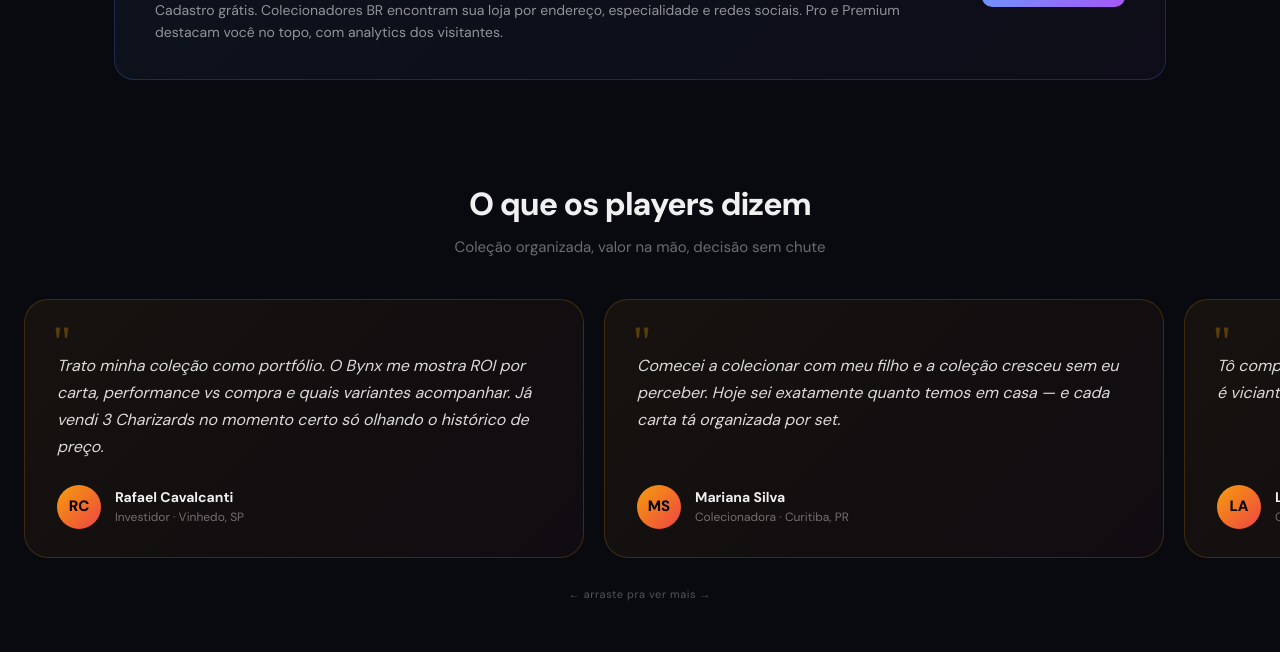
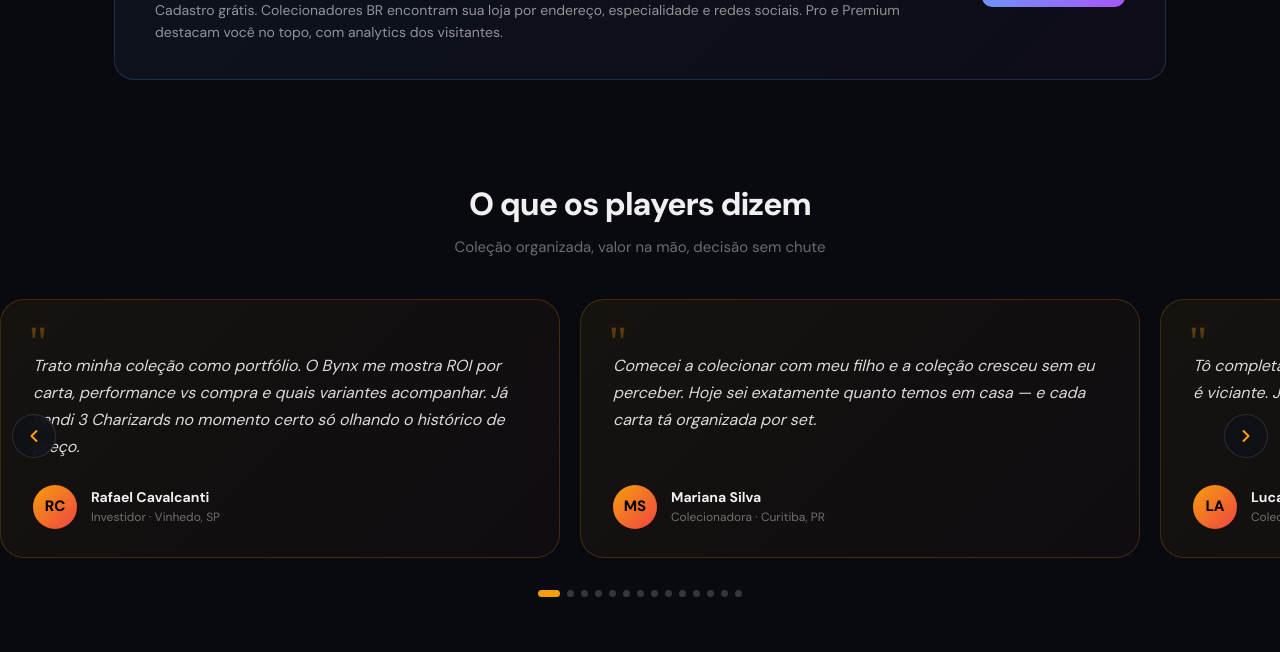
Before and after one commit to brazildigital1403/tcg-invest, a Next.js app: page / in a window 1280 px wide. Shown: the part 5980-6632 px from the top of the page. Built offline with nearby package versions, Linux system fonts and the light colour scheme; no server answers.

Commit message:
feat(landing): UX carousel depoimentos (setas, bullets, anti-back-gesture)

```diff
--- a/src/app/page.tsx
+++ b/src/app/page.tsx
@@ -24,6 +24,234 @@ function FaqItem({ q, a }: { q: string; a: string }) {
         <p style={{ fontSize: 14, color: 'rgba(255,255,255,0.55)', lineHeight: 1.7, paddingBottom: 20 }}>{a}</p>
       )}
     </div>
+  )
+}
+
+// ─── Depoimentos ─────────────────────────────────────────────────────────────
+// 14 depoimentos com nomes BR realistas em carousel scroll-snap.
+// UX: setas (desktop) + bullets clicáveis (ambos) + overscroll-behavior-x
+// pra bloquear o back-gesture do trackpad no Mac.
+
+const TESTIMONIALS = [
+  { initials: 'RC', name: 'Rafael Cavalcanti', role: 'Investidor', city: 'Vinhedo, SP', text: 'Trato minha coleção como portfólio. O Bynx me mostra ROI por carta, performance vs compra e quais variantes acompanhar. Já vendi 3 Charizards no momento certo só olhando o histórico de preço.' },
+  { initials: 'MS', name: 'Mariana Silva', role: 'Colecionadora', city: 'Curitiba, PR', text: 'Comecei a colecionar com meu filho e a coleção cresceu sem eu perceber. Hoje sei exatamente quanto temos em casa — e cada carta tá organizada por set.' },
+  { initials: 'LA', name: 'Lucas Almeida', role: 'Colecionador', city: 'Belo Horizonte, MG', text: 'Tô completando o 151 carta por carta. A barra de progresso por set é viciante. Já são 87% e não vou parar até zerar.' },
+  { initials: 'GO', name: 'Gabriel Oliveira', role: 'Competitivo', city: 'São Paulo, SP', text: 'Monto deck pra torneio e antes de comprar carta eu sempre confiro o histórico no Bynx. Já evitei comprar carta hypeada que ia desabar — e desabou na semana seguinte.' },
+  { initials: 'CO', name: 'Carlos Oliveira', role: 'Lojista', city: 'Campinas, SP', text: 'Tenho loja física há 6 anos. Uso o Bynx pra precificar carta usada que entra no balcão. Os valores médios batem com o que a galera aceita, não preciso negociar no chute.' },
+  { initials: 'CA', name: 'Camila Araújo', role: 'Colecionadora', city: 'Florianópolis, SC', text: 'Minha coleção é toda de Eeveelutions. O Bynx separa por variante (foil, reverse, alt art) e isso muda tudo — antes eu nem sabia que tinha 4 versões da mesma Sylveon.' },
+  { initials: 'MR', name: 'Marcelo Rocha', role: 'Veterano', city: 'Porto Alegre, RS', text: 'Joguei TCG na época do Charizard Base Set. Voltei adulto, comecei tudo de novo, mas agora com cabeça de coleção, não de moleque trocando carta no recreio. O Bynx é o que faltava nessa fase 2.' },
+  { initials: 'BF', name: 'Bruno Ferreira', role: 'Colecionador', city: 'Brasília, DF', text: 'Já perdi carta em mudança, já saí no prejuízo em troca, sabe como é. Agora tudo registrado, com foto e valor. Se sumir alguma, eu sei na hora.' },
+  { initials: 'FB', name: 'Fernanda Borges', role: 'Lojista', city: 'Fortaleza, CE', text: 'Vendo carta pelo Instagram e o Bynx é meu termômetro de preço. Quando uma variante começa a subir, eu vejo antes — e ajusto o anúncio antes do meu concorrente.' },
+  { initials: 'LC', name: 'Larissa Costa', role: 'Colecionadora', city: 'Goiânia, GO', text: 'Voltei a colecionar depois de 15 anos. O Bynx me deu o contexto que faltava: o que é raro hoje, o que valorizou, como organizar. Virei criança de novo, só que com planilha.' },
+  { initials: 'PH', name: 'Pedro Henrique', role: 'Competitivo', city: 'Niterói, RJ', text: 'Tô economizando pro Nationals. Cada carta que entra no deck eu lanço no Bynx pra ver o custo total. Saber que o deck me custou R$ 1.840 e tá valendo R$ 2.100 é satisfação pura.' },
+  { initials: 'DM', name: 'Diego Mendes', role: 'Colecionador', city: 'Recife, PE', text: '5 caixas de cartas aleatórias no armário há anos. Em 2 fins de semana escaneei tudo, organizei e descobri que tinha quase R$ 4 mil em carta lá. Sério.' },
+  { initials: 'AC', name: 'André Cardoso', role: 'Lojista', city: 'Joinville, SC', text: 'Organizo torneios locais e vendo cartas avulsas. O Bynx me dá controle de estoque + valor atualizado. Antes era planilha do Excel sofrendo, agora é só abrir o app.' },
+  { initials: 'BS', name: 'Beatriz Santos', role: 'Colecionadora', city: 'Salvador, BA', text: 'O app é bonito demais. Adicionar carta é rápido, ver a coleção dá orgulho, e o dashboard de patrimônio é meu xodó. Recomendei pra todo o grupo da liga.' },
+]
+
+const TESTIMONIAL_PAD_LEFT = 24 // bate com paddingLeft do scroller
+
+function TestimonialsCarousel() {
+  const scrollerRef = React.useRef<HTMLDivElement>(null)
+  const [activeIndex, setActiveIndex] = React.useState(0)
+  const [canPrev, setCanPrev] = React.useState(false)
+  const [canNext, setCanNext] = React.useState(true)
+
+  // Atualiza activeIndex e estado das setas conforme o scroll do container.
+  // Usa rAF pra throttlar e não disparar setState em cada pixel.
+  React.useEffect(() => {
+    const el = scrollerRef.current
+    if (!el) return
+
+    let raf = 0
+    const update = () => {
+      const cards = Array.from(el.children) as HTMLElement[]
+      if (cards.length === 0) return
+      const scrollLeft = el.scrollLeft
+      const isAtEnd = scrollLeft + el.clientWidth >= el.scrollWidth - 4
+
+      let closest = 0
+      if (isAtEnd) {
+        // No fim físico do scroll, o último card é sempre o ativo
+        // (pode não estar "colado à esquerda" mas é o que o user vê).
+        closest = cards.length - 1
+      } else {
+        let minDist = Infinity
+        cards.forEach((card, i) => {
+          const dist = Math.abs(card.offsetLeft - scrollLeft - TESTIMONIAL_PAD_LEFT)
+          if (dist < minDist) { minDist = dist; closest = i }
+        })
+      }
+      setActiveIndex(closest)
+      setCanPrev(scrollLeft > 4)
+      setCanNext(!isAtEnd)
+    }
+
+    const onScroll = () => {
+      cancelAnimationFrame(raf)
+      raf = requestAnimationFrame(update)
+    }
+
+    update()
+    el.addEventListener('scroll', onScroll, { passive: true })
+    window.addEventListener('resize', update)
+    return () => {
+      cancelAnimationFrame(raf)
+      el.removeEventListener('scroll', onScroll)
+      window.removeEventListener('resize', update)
+    }
+  }, [])
+
+  const scrollToIndex = (i: number) => {
+    const el = scrollerRef.current
+    if (!el) return
+    const cards = Array.from(el.children) as HTMLElement[]
+    const card = cards[i]
+    if (!card) return
+    el.scrollTo({ left: card.offsetLeft - TESTIMONIAL_PAD_LEFT, behavior: 'smooth' })
+  }
+
+  const arrowBase: React.CSSProperties = {
+    position: 'absolute',
+    top: '50%',
+    transform: 'translateY(-50%)',
+    zIndex: 2,
+    width: 44, height: 44, borderRadius: '50%',
+    background: 'rgba(15,17,23,0.85)',
+    border: '1px solid rgba(255,255,255,0.12)',
+    display: 'flex', alignItems: 'center', justifyContent: 'center',
+    transition: 'opacity 0.2s, color 0.2s, background 0.2s, border-color 0.2s',
+    backdropFilter: 'blur(8px)',
+    WebkitBackdropFilter: 'blur(8px)',
+    padding: 0,
+  }
+
+  return (
+    <section style={{ padding: '60px 0 40px', margin: '0 auto' }}>
+      <div style={{ textAlign: 'center', maxWidth: 720, margin: '0 auto 32px', padding: '0 24px' }}>
+        <h2 style={{ fontSize: 'clamp(22px, 3vw, 32px)', fontWeight: 800, letterSpacing: '-0.03em', marginBottom: 8 }}>
+          O que os players dizem
+        </h2>
+        <p style={{ color: 'rgba(255,255,255,0.4)', fontSize: 15 }}>
+          Coleção organizada, valor na mão, decisão sem chute
+        </p>
+      </div>
+
+      <div style={{ position: 'relative' }}>
+        {/* Seta esquerda */}
+        <button
+          type="button"
+          className="lp-testimonials-arrow"
+          aria-label="Depoimento anterior"
+          onClick={() => scrollToIndex(Math.max(0, activeIndex - 1))}
+          disabled={!canPrev}
+          style={{
+            ...arrowBase,
+            left: 12,
+            color: canPrev ? '#f59e0b' : 'rgba(255,255,255,0.2)',
+            cursor: canPrev ? 'pointer' : 'default',
+            opacity: canPrev ? 1 : 0.4,
+          }}
+        >
+          <svg width="20" height="20" viewBox="0 0 24 24" fill="none" stroke="currentColor" strokeWidth="2.5" strokeLinecap="round" strokeLinejoin="round" aria-hidden="true">
+            <polyline points="15 18 9 12 15 6" />
+          </svg>
+        </button>
+
+        {/* Seta direita */}
+        <button
+          type="button"
+          className="lp-testimonials-arrow"
+          aria-label="Próximo depoimento"
+          onClick={() => scrollToIndex(Math.min(TESTIMONIALS.length - 1, activeIndex + 1))}
+          disabled={!canNext}
+          style={{
+            ...arrowBase,
+            right: 12,
+            color: canNext ? '#f59e0b' : 'rgba(255,255,255,0.2)',
+            cursor: canNext ? 'pointer' : 'default',
+            opacity: canNext ? 1 : 0.4,
+          }}
+        >
+          <svg width="20" height="20" viewBox="0 0 24 24" fill="none" stroke="currentColor" strokeWidth="2.5" strokeLinecap="round" strokeLinejoin="round" aria-hidden="true">
+            <polyline points="9 18 15 12 9 6" />
+          </svg>
+        </button>
+
+        {/* Scroller */}
+        <div
+          ref={scrollerRef}
+          className="lp-testimonials-row"
+          role="region"
+          aria-label="Depoimentos de usuários"
+          style={{
+            display: 'flex',
+            gap: 20,
+            overflowX: 'auto',
+            scrollSnapType: 'x mandatory',
+            padding: '8px 24px 24px',
+            scrollbarWidth: 'none',
+            WebkitOverflowScrolling: 'touch',
+            overscrollBehaviorX: 'contain',
+          }}
+        >
+          {TESTIMONIALS.map((t, i) => (
+            <article
+              key={i}
+              style={{
+                flex: '0 0 auto',
+                width: 'min(560px, 86vw)',
+                scrollSnapAlign: 'start',
+                background: 'linear-gradient(135deg, rgba(245,158,11,0.06), rgba(239,68,68,0.04))',
+                border: '1px solid rgba(245,158,11,0.2)',
+                borderRadius: 24,
+                padding: '36px 32px 28px',
+                position: 'relative',
+                display: 'flex',
+                flexDirection: 'column',
+              }}
+            >
+              <span style={{ position: 'absolute', top: 20, left: 28, fontSize: 44, color: 'rgba(245,158,11,0.3)', fontFamily: 'Georgia, serif', lineHeight: 1 }} aria-hidden="true">"</span>
+              <p style={{ fontSize: 16, lineHeight: 1.7, color: 'rgba(255,255,255,0.85)', fontStyle: 'italic', marginBottom: 24, paddingTop: 16, flex: 1 }}>
+                {t.text}
+              </p>
+              <div style={{ display: 'flex', alignItems: 'center', gap: 14 }}>
+                <div style={{ width: 44, height: 44, borderRadius: '50%', background: 'linear-gradient(135deg, #f59e0b, #ef4444)', display: 'flex', alignItems: 'center', justifyContent: 'center', fontSize: 15, fontWeight: 800, color: '#000', flexShrink: 0 }}>
+                  {t.initials}
+                </div>
+                <div>
+                  <p style={{ fontSize: 14, fontWeight: 700, color: '#f0f0f0' }}>{t.name}</p>
+                  <p style={{ fontSize: 12, color: 'rgba(255,255,255,0.4)' }}>{t.role} · {t.city}</p>
+                </div>
+              </div>
+            </article>
+          ))}
+        </div>
+      </div>
+
+      {/* Bullets — sempre visíveis (mobile + desktop) */}
+      <div style={{ display: 'flex', justifyContent: 'center', alignItems: 'center', gap: 7, marginTop: 8, padding: '0 24px', flexWrap: 'wrap' }}>
+        {TESTIMONIALS.map((_, i) => (
+          <button
+            key={i}
+            type="button"
+            aria-label={`Ir para depoimento ${i + 1} de ${TESTIMONIALS.length}`}
+            aria-current={i === activeIndex ? 'true' : undefined}
+            onClick={() => scrollToIndex(i)}
+            style={{
+              width: i === activeIndex ? 22 : 7,
+              height: 7,
+              borderRadius: 4,
+              background: i === activeIndex ? '#f59e0b' : 'rgba(255,255,255,0.18)',
+              border: 'none',
+              padding: 0,
+              cursor: 'pointer',
+              transition: 'width 0.25s ease, background 0.25s ease',
+            }}
+          />
+        ))}
+      </div>
+    </section>
   )
 }
 
@@ -114,8 +342,10 @@ export default function Home() {
           .lp-how-grid    { grid-template-columns: 1fr !important; }
           .lp-feat-grid   { grid-template-columns: repeat(2, 1fr) !important; }
           .lp-mockup-stats { grid-template-columns: repeat(2, 1fr) !important; }
+          .lp-testimonials-arrow { display: none !important; }
         }
         .lp-testimonials-row::-webkit-scrollbar { display: none; }
+        .lp-testimonials-arrow:hover:not(:disabled) { background: rgba(245,158,11,0.15) !important; border-color: rgba(245,158,11,0.4) !important; }
       `}</style>
 
       {/* JSON-LD: FAQPage — rich snippets no Google */}
@@ -556,80 +786,7 @@ export default function Home() {
       </section>
 
       {/* ── DEPOIMENTOS ── */}
-      <section style={{ padding: '60px 0 40px', margin: '0 auto' }}>
-        <div style={{ textAlign: 'center', maxWidth: 720, margin: '0 auto 32px', padding: '0 24px' }}>
-          <h2 style={{ fontSize: 'clamp(22px, 3vw, 32px)', fontWeight: 800, letterSpacing: '-0.03em', marginBottom: 8 }}>
-            O que os players dizem
-          </h2>
-          <p style={{ color: 'rgba(255,255,255,0.4)', fontSize: 15 }}>
-            Coleção organizada, valor na mão, decisão sem chute
-          </p>
-        </div>
-
-        <div
-          className="lp-testimonials-row"
-          style={{
-            display: 'flex',
-            gap: 20,
-            overflowX: 'auto',
-            scrollSnapType: 'x mandatory',
-            padding: '8px 24px 24px',
-            scrollbarWidth: 'none',
-            WebkitOverflowScrolling: 'touch',
-          }}
-        >
-          {[
-            { initials: 'RC', name: 'Rafael Cavalcanti', role: 'Investidor', city: 'Vinhedo, SP', text: 'Trato minha coleção como portfólio. O Bynx me mostra ROI por carta, performance vs compra e quais variantes acompanhar. Já vendi 3 Charizards no momento certo só olhando o histórico de preço.' },
-            { initials: 'MS', name: 'Mariana Silva', role: 'Colecionadora', city: 'Curitiba, PR', text: 'Comecei a colecionar com meu filho e a coleção cresceu sem eu perceber. Hoje sei exatamente quanto temos em casa — e cada carta tá organizada por set.' },
-            { initials: 'LA', name: 'Lucas Almeida', role: 'Colecionador', city: 'Belo Horizonte, MG', text: 'Tô completando o 151 carta por carta. A barra de progresso por set é viciante. Já são 87% e não vou parar até zerar.' },
-            { initials: 'GO', name: 'Gabriel Oliveira', role: 'Competitivo', city: 'São Paulo, SP', text: 'Monto deck pra torneio e antes de comprar carta eu sempre confiro o histórico no Bynx. Já evitei comprar carta hypeada que ia desabar — e desabou na semana seguinte.' },
-            { initials: 'CO', name: 'Carlos Oliveira', role: 'Lojista', city: 'Campinas, SP', text: 'Tenho loja física há 6 anos. Uso o Bynx pra precificar carta usada que entra no balcão. Os valores médios batem com o que a galera aceita, não preciso negociar no chute.' },
-            { initials: 'CA', name: 'Camila Araújo', role: 'Colecionadora', city: 'Florianópolis, SC', text: 'Minha coleção é toda de Eeveelutions. O Bynx separa por variante (foil, reverse, alt art) e isso muda tudo — antes eu nem sabia que tinha 4 versões da mesma Sylveon.' },
-            { initials: 'MR', name: 'Marcelo Rocha', role: 'Veterano', city: 'Porto Alegre, RS', text: 'Joguei TCG na época do Charizard Base Set. Voltei adulto, comecei tudo de novo, mas agora com cabeça de coleção, não de moleque trocando carta no recreio. O Bynx é o que faltava nessa fase 2.' },
-            { initials: 'BF', name: 'Bruno Ferreira', role: 'Colecionador', city: 'Brasília, DF', text: 'Já perdi carta em mudança, já saí no prejuízo em troca, sabe como é. Agora tudo registrado, com foto e valor. Se sumir alguma, eu sei na hora.' },
-            { initials: 'FB', name: 'Fernanda Borges', role: 'Lojista', city: 'Fortaleza, CE', text: 'Vendo carta pelo Instagram e o Bynx é meu termômetro de preço. Quando uma variante começa a subir, eu vejo antes — e ajusto o anúncio antes do meu concorrente.' },
-            { initials: 'LC', name: 'Larissa Costa', role: 'Colecionadora', city: 'Goiânia, GO', text: 'Voltei a colecionar depois de 15 anos. O Bynx me deu o contexto que faltava: o que é raro hoje, o que valorizou, como organizar. Virei criança de novo, só que com planilha.' },
-            { initials: 'PH', name: 'Pedro Henrique', role: 'Competitivo', city: 'Niterói, RJ', text: 'Tô economizando pro Nationals. Cada carta que entra no deck eu lanço no Bynx pra ver o custo total. Saber que o deck me custou R$ 1.840 e tá valendo R$ 2.100 é satisfação pura.' },
-            { initials: 'DM', name: 'Diego Mendes', role: 'Colecionador', city: 'Recife, PE', text: '5 caixas de cartas aleatórias no armário há anos. Em 2 fins de semana escaneei tudo, organizei e descobri que tinha quase R$ 4 mil em carta lá. Sério.' },
-            { initials: 'AC', name: 'André Cardoso', role: 'Lojista', city: 'Joinville, SC', text: 'Organizo torneios locais e vendo cartas avulsas. O Bynx me dá controle de estoque + valor atualizado. Antes era planilha do Excel sofrendo, agora é só abrir o app.' },
-            { initials: 'BS', name: 'Beatriz Santos', role: 'Colecionadora', city: 'Salvador, BA', text: 'O app é bonito demais. Adicionar carta é rápido, ver a coleção dá orgulho, e o dashboard de patrimônio é meu xodó. Recomendei pra todo o grupo da liga.' },
-          ].map((t, i) => (
-            <article
-              key={i}
-              style={{
-                flex: '0 0 auto',
-                width: 'min(560px, 86vw)',
-                scrollSnapAlign: 'center',
-                background: 'linear-gradient(135deg, rgba(245,158,11,0.06), rgba(239,68,68,0.04))',
-                border: '1px solid rgba(245,158,11,0.2)',
-                borderRadius: 24,
-                padding: '36px 32px 28px',
-                position: 'relative',
-                display: 'flex',
-                flexDirection: 'column',
-              }}
-            >
-              <span style={{ position: 'absolute', top: 20, left: 28, fontSize: 44, color: 'rgba(245,158,11,0.3)', fontFamily: 'Georgia, serif', lineHeight: 1 }} aria-hidden="true">"</span>
-              <p style={{ fontSize: 16, lineHeight: 1.7, color: 'rgba(255,255,255,0.85)', fontStyle: 'italic', marginBottom: 24, paddingTop: 16, flex: 1 }}>
-                {t.text}
-              </p>
-              <div style={{ display: 'flex', alignItems: 'center', gap: 14 }}>
-                <div style={{ width: 44, height: 44, borderRadius: '50%', background: 'linear-gradient(135deg, #f59e0b, #ef4444)', display: 'flex', alignItems: 'center', justifyContent: 'center', fontSize: 15, fontWeight: 800, color: '#000', flexShrink: 0 }}>
-                  {t.initials}
-                </div>
-                <div>
-                  <p style={{ fontSize: 14, fontWeight: 700, color: '#f0f0f0' }}>{t.name}</p>
-                  <p style={{ fontSize: 12, color: 'rgba(255,255,255,0.4)' }}>{t.role} · {t.city}</p>
-                </div>
-              </div>
-            </article>
-          ))}
-        </div>
-
-        <p style={{ textAlign: 'center', fontSize: 11, color: 'rgba(255,255,255,0.3)', marginTop: 4, letterSpacing: '0.05em' }}>
-          ← arraste pra ver mais →
-        </p>
-      </section>
+      <TestimonialsCarousel />
 
       {/* ── DEMO ANIMADA ── */}
       <section style={{ padding: '60px 24px', maxWidth: 860, margin: '0 auto', textAlign: 'center' }}>
```
